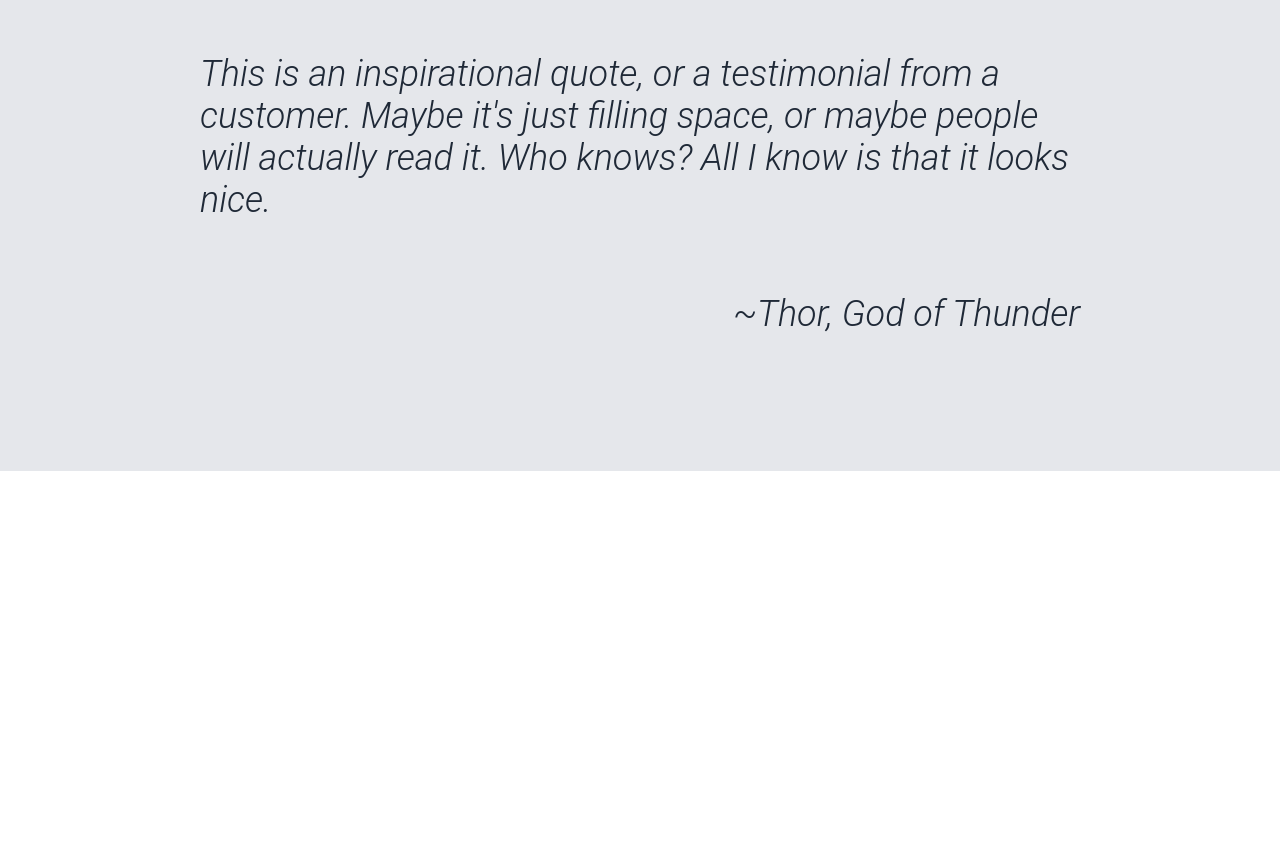
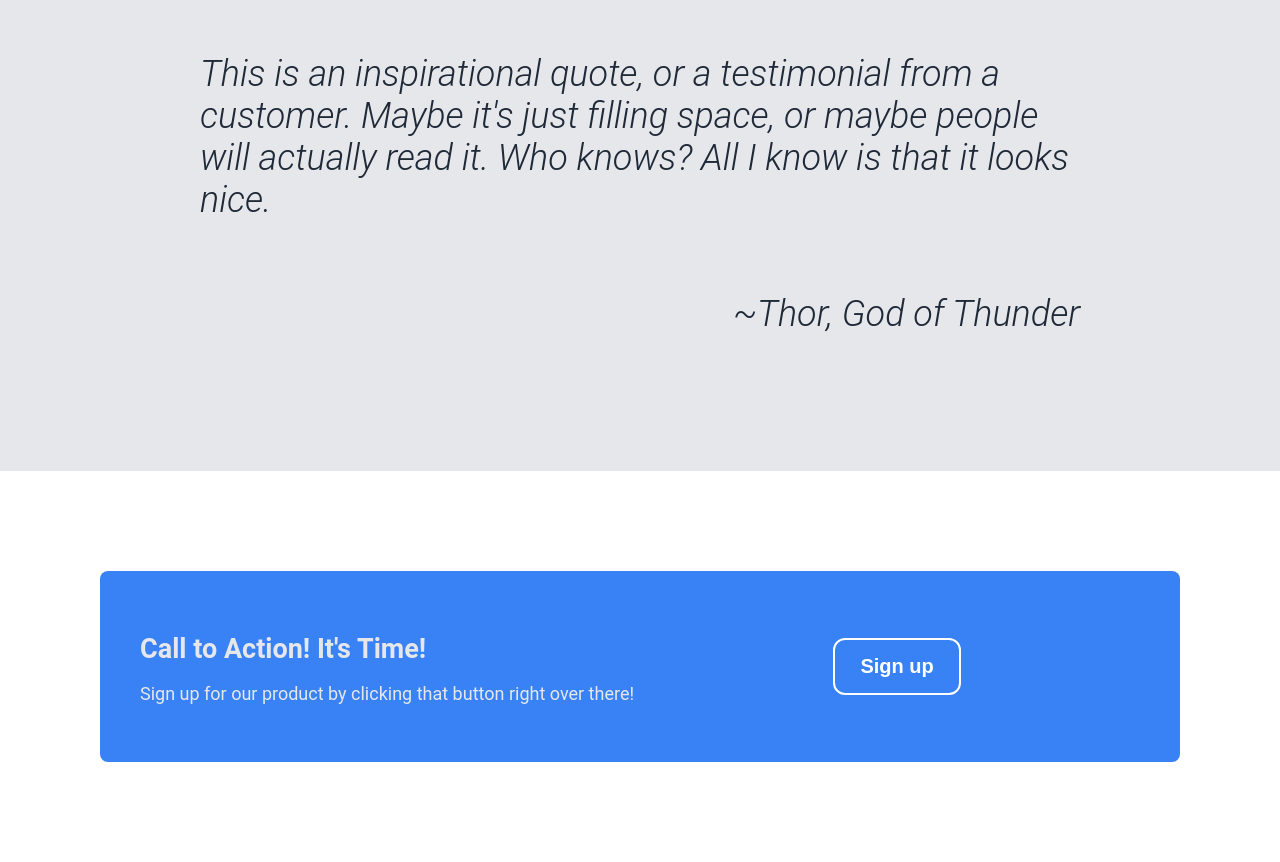
Before and after one commit to IngeniumEtNatura/landing-page, a plain HTML site: page index.html in a window 1280 px wide. Shown: the part 1255-2117 px from the top of the page. Before the commit the page ends 1726 px from the top, so only its background shows below. Drawn offline with Linux system fonts and the light colour scheme.

Commit message:
MODIFY layout of action section

```diff
--- a/index.html
+++ b/index.html
@@ -22,7 +22,7 @@
                 <p>This website has some subtext that goes here under the main title.
                     It's smaller font and the color is lower contrast.
                 </p>
-                <button>Sign up</button>
+                <button class="button1">Sign up</button>
             </div>
                 <p ID="placeholder">This is a place holder for an image</p>
         </div>
@@ -57,5 +57,14 @@
             <p>~Thor, God of Thunder</p>
         </div>
     </div>
+    <div class="action">
+        <div class="square">
+            <div class="action-content">
+                <h2>Call to Action! It's Time!</h2>
+                <p id="sign-up">Sign up for our product by clicking that button right over there!</p>
+            </div>
+            <button class="button2">Sign up</button>
+        </div>
+    </div>
 </body>
 </html>
--- a/stylesheet.css
+++ b/stylesheet.css
@@ -129,3 +129,40 @@ button {
     flex-direction: column;
     align-items: flex-end;
 }
+
+.action {
+    padding: 100px;
+}
+
+.square {
+    background-color: #3882F6;
+    border-radius: 8px;
+    color: #E5E7EB;
+    font-size: 18px;
+    padding: 40px;
+    flex-shrink: 0;
+
+    display: flex;
+    flex-direction: row;
+    gap: 20px;
+}
+
+.action-content {
+    display: flex;
+    flex-direction: column;
+}
+
+h2 {
+    margin-bottom: 0;
+    display: flex;
+}
+
+.button2 {
+    border: 2px solid;
+    font-size: 20px;
+    padding: 15px 25px;
+    display: flex;
+    align-self: center;
+    margin-left: auto;
+    margin-right: auto;
+}
```
